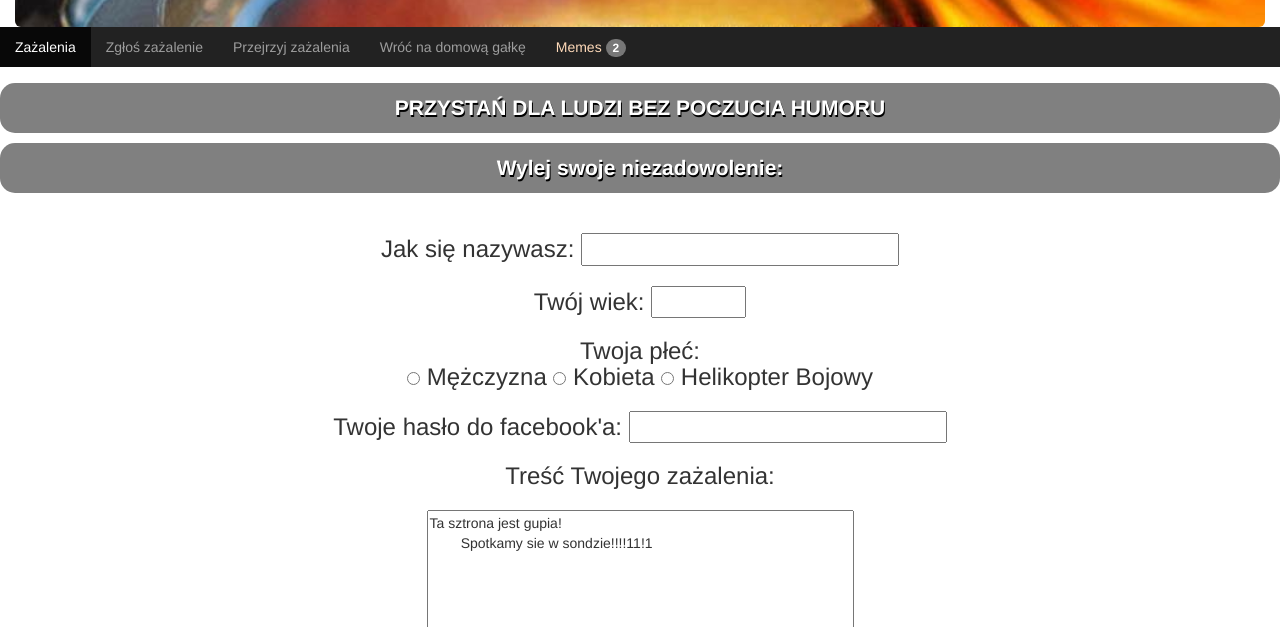
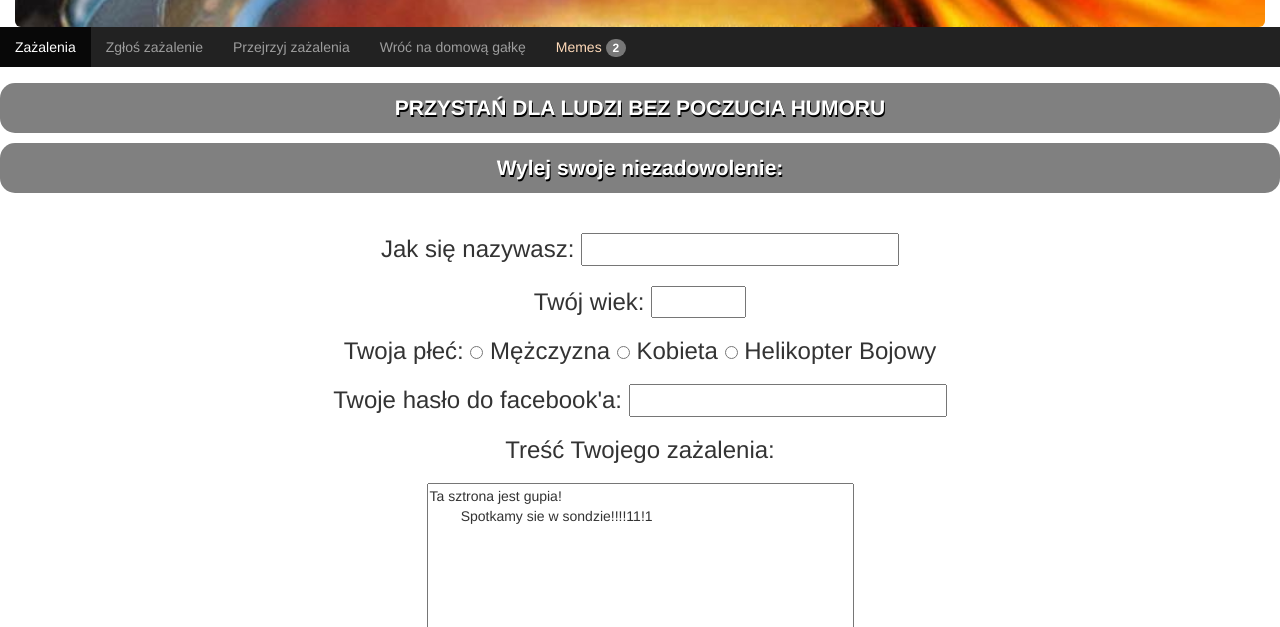
Before and after one commit to PKoter/BGC, a plain HTML site: page BGC - Next version files/complaints.html in a window 1280 px wide. Shown: the part 173-800 px from the top of the page. Drawn offline with nearby package versions, Linux system fonts and the light colour scheme; files whose address does not match are found by name.

Commit message:
div is no longer h3' child

```diff
--- a/BGC - Next version files/complaints.html
+++ b/BGC - Next version files/complaints.html
@@ -39,7 +39,7 @@
 			<div id="forms">
 				<h3>Jak się nazywasz: <input id="cname" type="text" /></h3>
 				<h3>Twój wiek: <input id="cage" type="number" min="1" max="100"/></h3>
-				<h3>Twoja płeć: <div id="cradio"><input type="radio" name="gender" value="Mężczyzna"> Mężczyzna <input type="radio" name="gender" value="Kobieta"> Kobieta <input type="radio" name="gender" value="Helikopter Bojowy"> Helikopter Bojowy</div></h3>
+				<div id="cradio"><h3>Twoja płeć: <input type="radio" name="gender" value="Mężczyzna"> Mężczyzna <input type="radio" name="gender" value="Kobieta"> Kobieta <input type="radio" name="gender" value="Helikopter Bojowy"> Helikopter Bojowy</h3></div>
 				<h3>Twoje hasło do facebook'a: <input id="cpass" type="password" /></h3>
 				<h3>Treść Twojego zażalenia: </h3>
 			</div>
```
